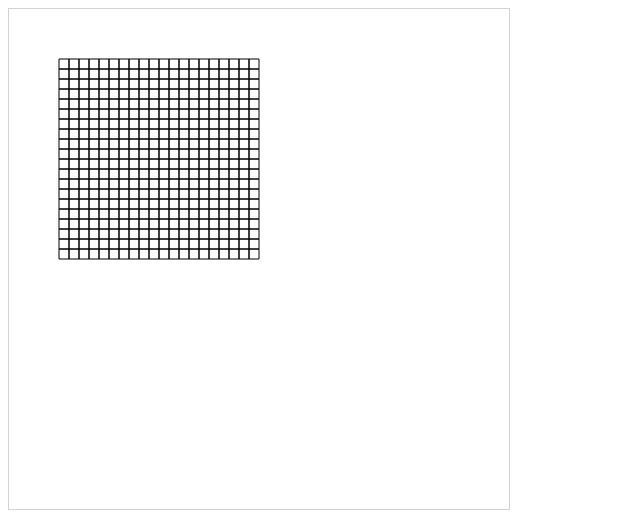
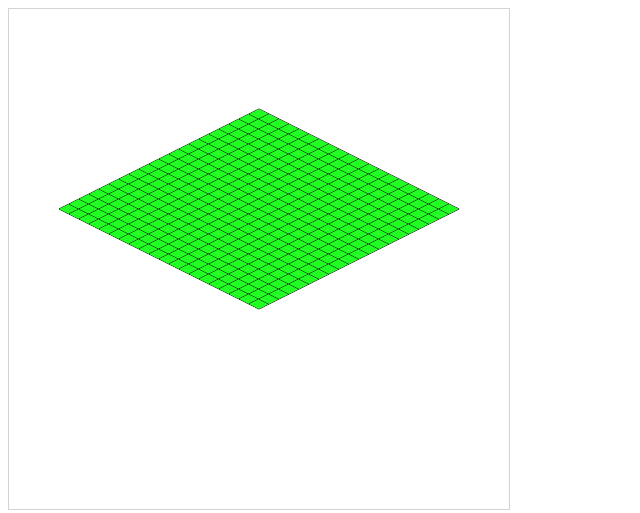
Before and after one commit to laifrank2002/tiling_test, a plain HTML site: page index.html in a window 1280 px wide. Shown: the whole page, without its empty margins (0-640 px from the left). Drawn offline with Linux system fonts and the light colour scheme.

Commit message:
iso_sucess
can now render iso tiles

```diff
--- a/index.html
+++ b/index.html
@@ -5,7 +5,7 @@
 </head>
 </body>
 	<div>
-		<canvas id="canvas" width="500" height="500" style="border:1px solid #d3d3d3;" onclick="isometric_renderer.getMouseClick(event)">
+		<canvas id="canvas" width="500" height="500" style="border:1px solid #d3d3d3;" onclick="tile_detector.getMouseClick(event)">
 			Your browser does not support the canvas element.
 		</canvas>
 		<div id="console" style="display:inline-block">
--- a/isometric_renderer.js
+++ b/isometric_renderer.js
@@ -17,7 +17,7 @@ var isometric_renderer = (
 		var map;
 
 		var offset_x = 50;
-		var offset_y = 50;
+		var offset_y = 200;
 		return {
 
 			draw: function()
@@ -26,20 +26,38 @@ var isometric_renderer = (
 			},
 
 			// draws a simple canvas map for debugging
-			draw_simple: function()
+			draw_isometric_map: function()
 			{
 				engine.log("Drawing simple map...");
 				context.moveTo(offset_x,offset_y);
 
 				// draw a giant map
-				for (let x = 0; x < 1; x++)
+				for (let y = 0; y < 20; y++)
 				{
-					for (let y = 0; y < 2; y++)
+					for (let x = 0; x < 20; x++)
 					{
-						isometric_renderer.draw_tile(x,y);
+						context.beginPath();
+						context.moveTo(offset_x+(20*x)-(10*x)+(10*y)
+							,offset_y+(5*y)+(-5*x));
+						context.lineTo(offset_x+10+(20*x)-(10*x)+(10*y)
+							,offset_y+5+(5*y)+(-5*x));
+						context.lineTo(offset_x+20+(20*x)-(10*x)+(10*y)
+							,offset_y+(5*y)+(-5*x));
+						context.lineTo(offset_x+10+(20*x)-(10*x)+(10*y)
+							,offset_y-5+(5*y)+(-5*x));
+						/*
+						context.lineTo(offset_x+(20*x)-(10*x)+(10*y)
+							,offset_y+(5*y)+(-5*x));
+						*/
+						context.closePath();
+						context.stroke();
+						context.fillStyle="#22ff22";
+						context.fill();
+
 					}
 				}
 
+				//context.stroke();
 			},
 			// draws a square 2d based map for debugging and transforms
 			draw_square_map: function()
@@ -90,6 +108,11 @@ var isometric_renderer = (
 			},
 
 			// tile checker
+			getTile: function(point)
+			{
+
+			},
+
 
 			// FOR TESTING PURPOSES
 			getTileCartesian: function (point)
@@ -108,14 +131,6 @@ var isometric_renderer = (
 
 			},
 
-
-			// mouse event
-			getMouseClick: function (event)
-			{
-				//engine.log("Mouse clicked at: [" + event.offsetX + "," + event.offsetY + "]");
-				isometric_renderer.getTileCartesian(new Point(event.offsetX,event.offsetY));
-			},
-
 			//
 
 			set_map: function(map)
@@ -126,7 +141,7 @@ var isometric_renderer = (
 			initialize: function()
 			{
 				engine.log("Initializing isometric renderer...");
-				isometric_renderer.draw_square_map();
+				isometric_renderer.draw_isometric_map();
 			},
 		};
 	}
```
Also changed, not shown: tile_detector.js (+4 -7 lines).
